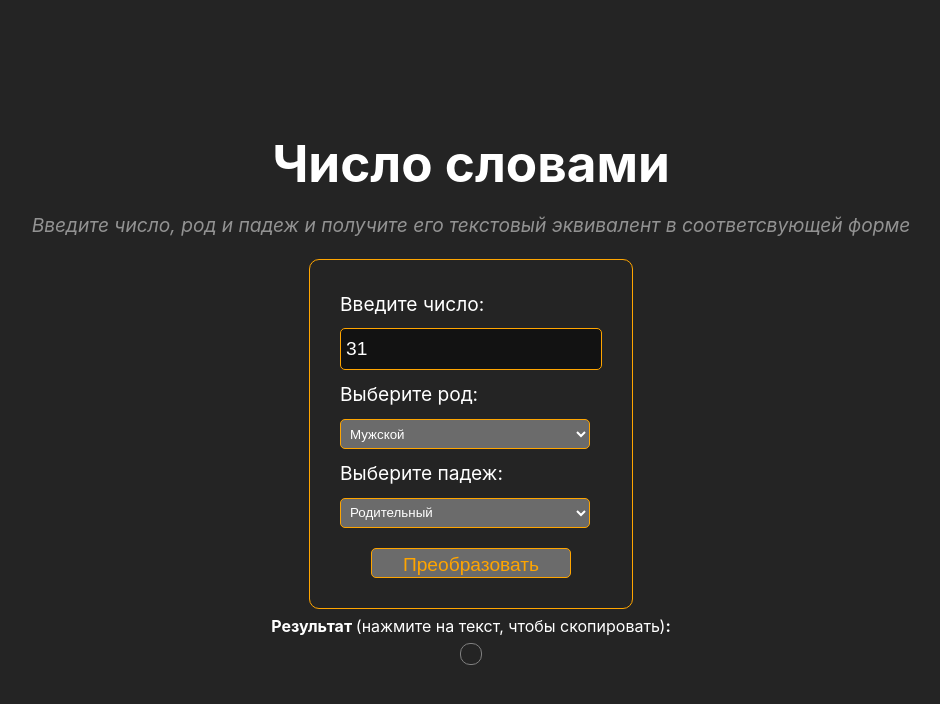
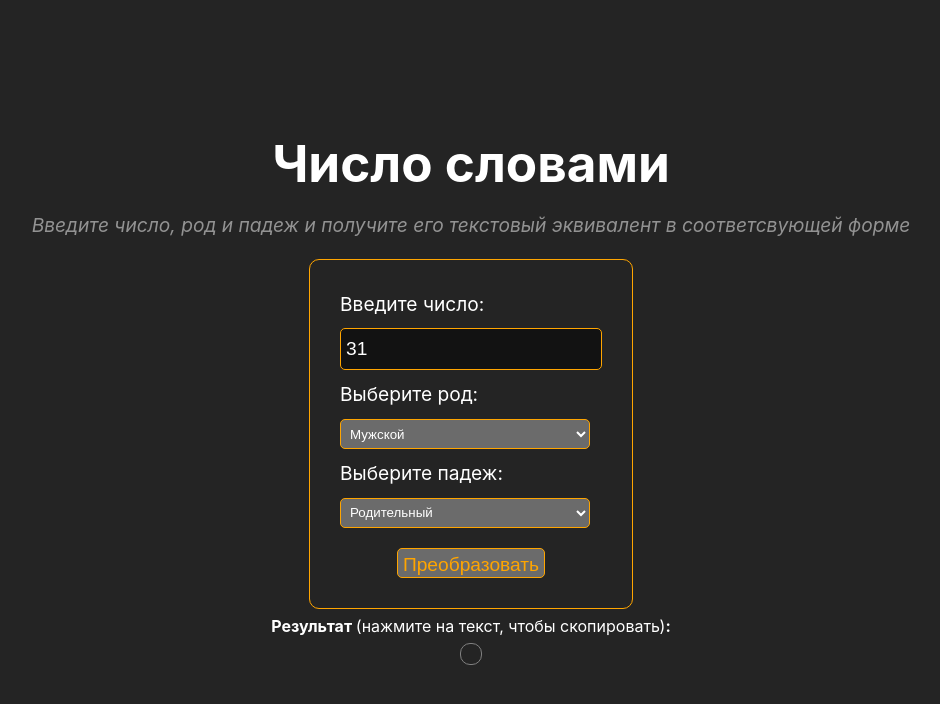
Before and after one commit to Levshin-ArtQ/NUMBERS_TO_WORDS, a React (Vite) app: page / in a window 1280 px wide. Shown: the top 704 px of the page, without its empty margins (169-1109 px from the left). Built offline with nearby package versions, Linux system fonts and the light colour scheme.

Commit message:
removed button padding

```diff
--- a/src/App.css
+++ b/src/App.css
@@ -48,7 +48,7 @@ label {
 }
 
 .submit {
-  width: 200px;
+  /* width: 200px; */
   height: 30px;
   border-radius: 5px;
   border: 1px solid orange;
```
